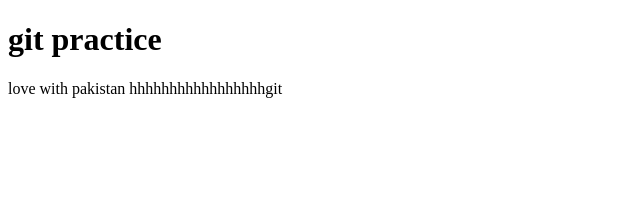
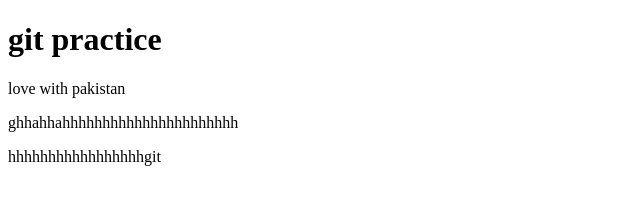
Before and after one commit to h11574125/localrepo, a plain HTML site: page index.html in a window 1280 px wide. Shown: the whole page, without its empty margins (0-640 px from the left). Drawn offline with Linux system fonts and the light colour scheme.

Commit message:
Updated index.html1

```diff
--- a/index.html
+++ b/index.html
@@ -8,6 +8,7 @@
 <body>
     <h1>git practice</h1>
     love with pakistan
+    <p>ghhahhahhhhhhhhhhhhhhhhhhhhhh</p>
     hhhhhhhhhhhhhhhhhgit
 </body>
 </html>
```
